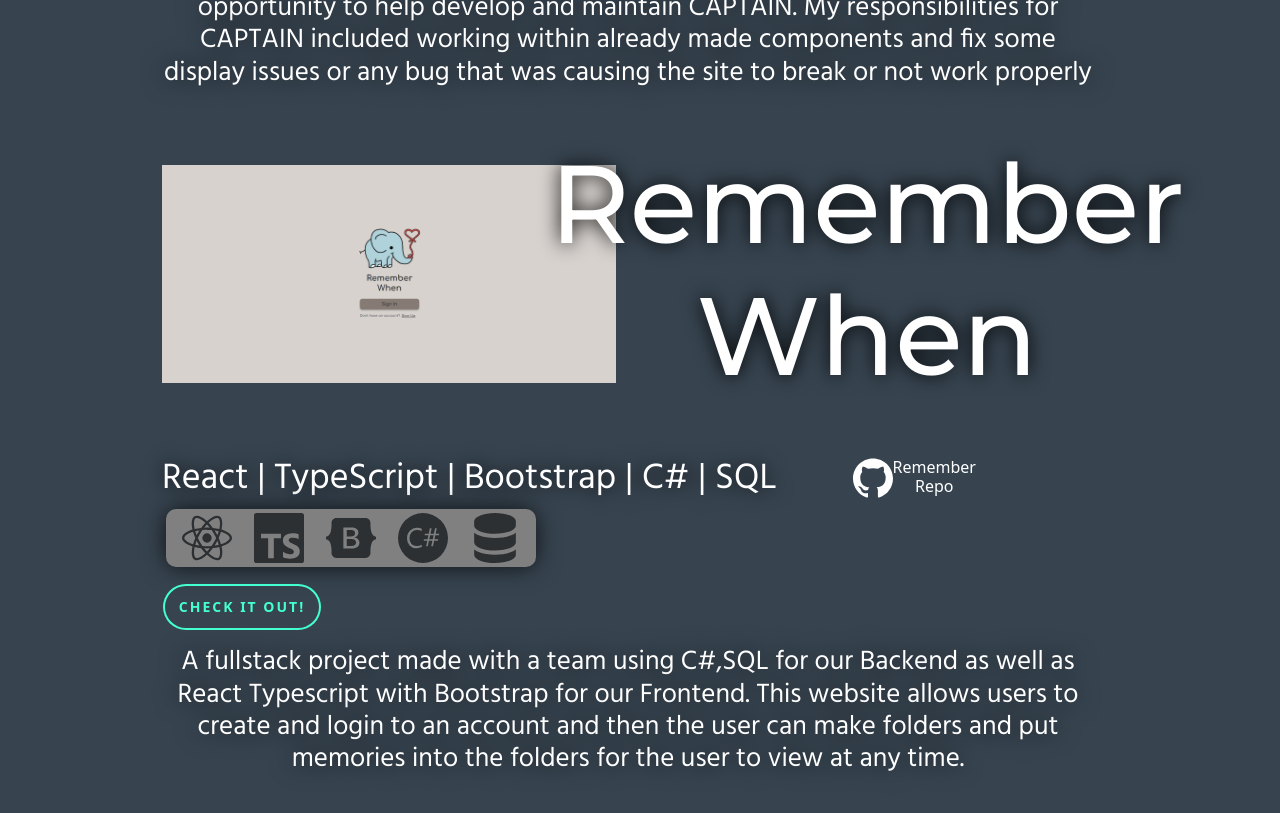
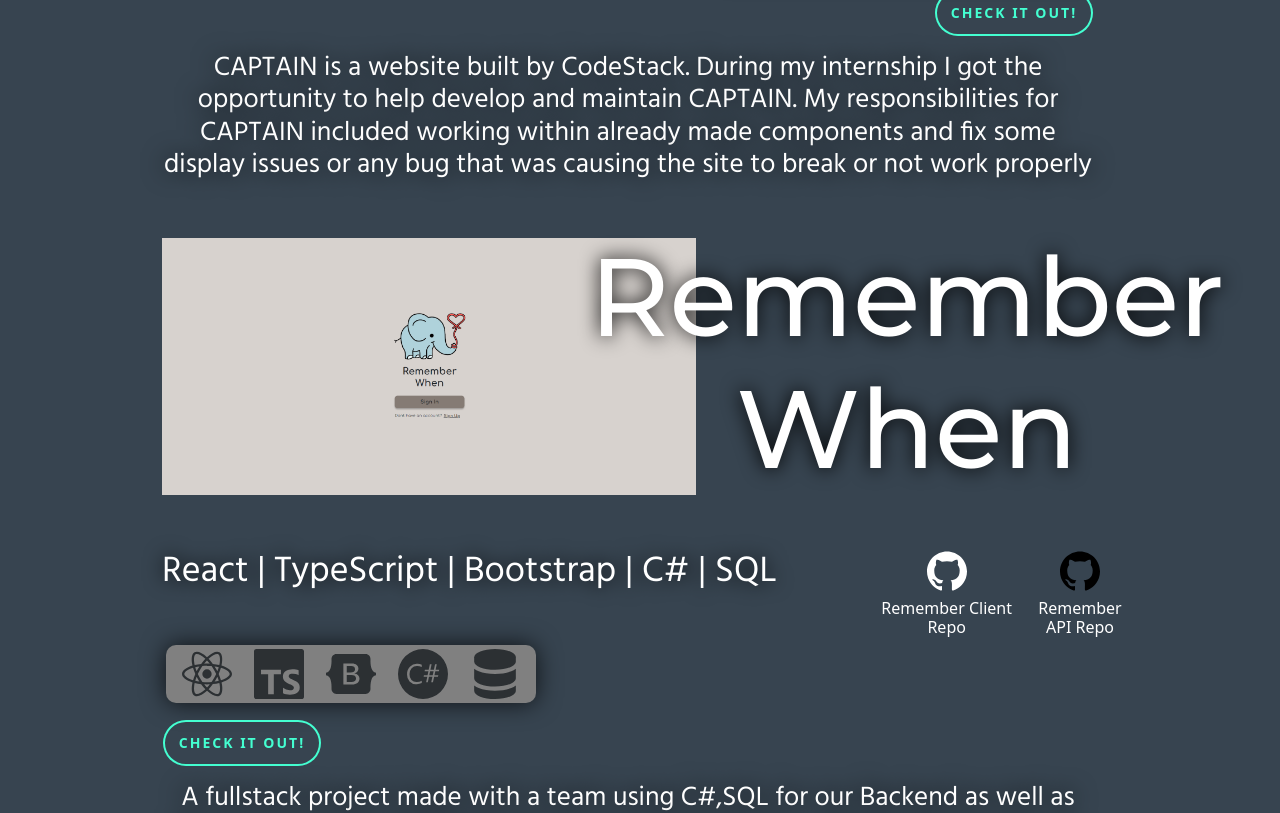
Before and after one commit to JeremyLapham/portfolio3.0, a Next.js app: page / in a window 1280 px wide. Shown: the part 2980-3793 px from the top of the page. Built offline with nearby package versions, Linux system fonts and the light colour scheme.

Commit message:
small adjustments

```diff
--- a/src/app/Components/objects/projectCardInfo.tsx
+++ b/src/app/Components/objects/projectCardInfo.tsx
@@ -67,10 +67,18 @@
     projectRepo: {
       github: {
         icon: <SiGithub size={40} className="navText" color='white' />,
-        text: "Remember Repo",
+        text: "Remember Client Repo",
       },
       repoLink: "https://github.com/JeremyLapham/rememberwhenvite",
       title: "Jeremy's Remember When Frontend Github repository",
+    },
+    projectAPIRepo: {
+      github: {
+        icon: <SiGithub size={40} className="navText" color='black' />,
+        text: "Remember API Repo",
+      },
+      repoLink: "https://github.com/EXgarcia/RememberWhen",
+      title: "Elizaar's Remember When Backend Github repository",
     },
   },
   {
--- a/src/app/Components/projects.tsx
+++ b/src/app/Components/projects.tsx
@@ -1,65 +1,141 @@
-import React from 'react';
-import { Container, Row, Col, Button } from 'react-bootstrap';
-import projectSet from '@/app/Components/objects/projectCardInfo';
-import Image from 'next/image';
+import React from "react";
+import { Container, Row, Col, Button } from "react-bootstrap";
+import projectSet from "@/app/Components/objects/projectCardInfo";
+import Image from "next/image";
 
 export default function projects() {
   return (
-    <Container fluid style={{ minHeight: '100vh' }} className='pageMargin' id='projects'>
+    <Container
+      fluid
+      style={{ minHeight: "100vh" }}
+      className="pageMargin"
+      id="projects"
+    >
       <Row>
         <Col>
-          <h1 className='mt-5'>
-            Projects
-          </h1>
+          <h1 className="mt-5">Projects</h1>
         </Col>
       </Row>
-      <Row className='mt-5'>
+      <Row className="mt-5">
         {projectSet.map((projectItem: any) => {
           return (
             <Row key={projectItem.id}>
-              <Col className={`d-flex flex-column ${projectItem.id % 2 ? 'align-items-start' : 'align-items-end'} centerAll`}>
-                <Row className={`d-flex ${projectItem.id % 2 ? '' : 'flex-row-reverse'} mb-5`}>
-                  <Col xl={6} lg={12} md={12} className='d-flex justify-content-center align-items-center'>
-                    <Image className='projectImage' src={projectItem.img} alt="Project" />
+              <Col
+                className={`d-flex flex-column ${
+                  projectItem.id % 2 ? "align-items-start" : "align-items-end"
+                } centerAll`}
+              >
+                <Row
+                  className={`d-flex ${
+                    projectItem.id % 2 ? "" : "flex-row-reverse"
+                  } mb-5`}
+                >
+                  <Col
+                    xl={7}
+                    lg={12}
+                    md={12}
+                    className="d-flex justify-content-center align-items-center"
+                  >
+                    <Image
+                      className="projectImage"
+                      src={projectItem.img}
+                      alt="Project"
+                    />
                   </Col>
-                  <Col xl={6} lg={12} md={12} className='projectName d-flex align-items-center justify-content-center text-center'>
+                  <Col
+                    xl={5}
+                    lg={12}
+                    md={12}
+                    className="projectName d-flex align-items-center justify-content-center text-center"
+                  >
                     <h1>{projectItem.name}</h1>
                   </Col>
                 </Row>
-                <Row className={`d-flex ${projectItem.id % 2 ? '' : 'flex-row-reverse'}`}>
-                  <Col lg={projectItem.projectRepo?.github?.icon ? 10 : 12}>
-                    <h2 className={`d-flex ${projectItem.id % 2 ? 'justify-content-start' : 'justify-content-end'}`}>{projectItem.languages}</h2>
+                <Row
+                  className={`d-flex ${
+                    projectItem.id % 2 ? "" : "flex-row-reverse"
+                  }`}
+                >
+                  <Col
+                    lg={
+                      projectItem.projectRepo?.github?.icon ||
+                      projectItem.projectAPIRepo?.github?.icon
+                        ? 9 : 12
+                    }
+                  >
+                    <h2
+                      className={`d-flex ${
+                        projectItem.id % 2
+                          ? "justify-content-start"
+                          : "justify-content-end"
+                      }`}
+                    >
+                      {projectItem.languages}
+                    </h2>
                   </Col>
                   <Col lg={projectItem.projectRepo?.github?.icon ? 2 : 0}>
-                    <a title={`${projectItem.projectRepo?.title ?? null}`} href={projectItem.projectRepo?.repoLink ?? null} className={`d-flex ${projectItem.id % 2 ? '' : 'flex-row-reverse'} repoText`} target="_blank">
-                      <h3>
-                        {projectItem.projectRepo?.github?.icon ?? null}
-                      </h3>
-                      <h6 className='text-center'>
-                        {projectItem.projectRepo?.github?.text ?? null}
+                    <a
+                      title={`${projectItem.projectRepo?.title}`}
+                      href={projectItem.projectRepo?.repoLink}
+                      className={`${
+                        projectItem.id % 2 ? "" : "flex-row-reverse"
+                      } repoText`}
+                      target="_blank"
+                    >
+                      <h3>{projectItem.projectRepo?.github?.icon}</h3>
+                      <h6 className="text-center">
+                        {projectItem.projectRepo?.github?.text}
+                      </h6>
+                    </a>
+                  </Col>
+                  <Col lg={projectItem.projectAPIRepo?.github?.icon ? 1 : 0}>
+                    <a
+                      title={`${projectItem.projectAPIRepo?.title}`}
+                      href={projectItem.projectAPIRepo?.repoLink}
+                      className={`${
+                        projectItem.id % 2 ? "" : "flex-row-reverse"
+                      } repoText`}
+                      target="_blank"
+                    >
+                      <h3>{projectItem.projectAPIRepo?.github?.icon}</h3>
+                      <h6 className="text-center">
+                        {projectItem.projectAPIRepo?.github?.text}
                       </h6>
                     </a>
                   </Col>
                 </Row>
-                <Row className='projectIconBox justify-content-evenly'>
-                  {projectItem.languageIcon.map(
-                    (icon: any) => {
-                      return (
-                        <Col key={icon.text} lg={projectItem.languageIcon.length > 3 ? 2 : 3} className='d-flex flex-column align-items-center justify-content-between mt-1 mb-1' >
-                          <div>{icon.icon}</div>
-                        </Col>
-                      );
-                    }
-                  )}
+                <Row className="projectIconBox justify-content-evenly">
+                  {projectItem.languageIcon.map((icon: any) => {
+                    return (
+                      <Col
+                        key={icon.text}
+                        lg={projectItem.languageIcon.length > 3 ? 2 : 3}
+                        className="d-flex flex-column align-items-center justify-content-between mt-1 mb-1"
+                      >
+                        <div>{icon.icon}</div>
+                      </Col>
+                    );
+                  })}
                 </Row>
                 <Row>
                   <Col className="d-flex justify-content-center mt-3">
-                    <Button variant='' className="checkItOutBtn" href={projectItem.linkToSite} target="_blank" rel="noopener noreferrer"> Check it out!</Button>
+                    <Button
+                      variant=""
+                      className="checkItOutBtn"
+                      href={projectItem.linkToSite}
+                      target="_blank"
+                      rel="noopener noreferrer"
+                    >
+                      {" "}
+                      Check it out!
+                    </Button>
                   </Col>
                 </Row>
                 <Row>
                   <Col>
-                    <h3 className='mt-3 mb-5 text-center'>{projectItem.description}</h3>
+                    <h3 className="mt-3 mb-5 text-center">
+                      {projectItem.description}
+                    </h3>
                   </Col>
                 </Row>
               </Col>
@@ -68,5 +144,5 @@
         })}
       </Row>
     </Container>
-  )
+  );
 }
--- a/src/app/page.module.css
+++ b/src/app/page.module.css
@@ -51,7 +51,6 @@
 }
 
 .projectImage {
-    /* height: 400px; */
     width: 100%;
     height: 100%;
     object-fit:contain;
@@ -60,6 +59,8 @@
 .repoText {
     text-decoration: none;
     color: white !important;
+    display: grid;
+    place-items: center;
 }
 
 .skillBox {
```
